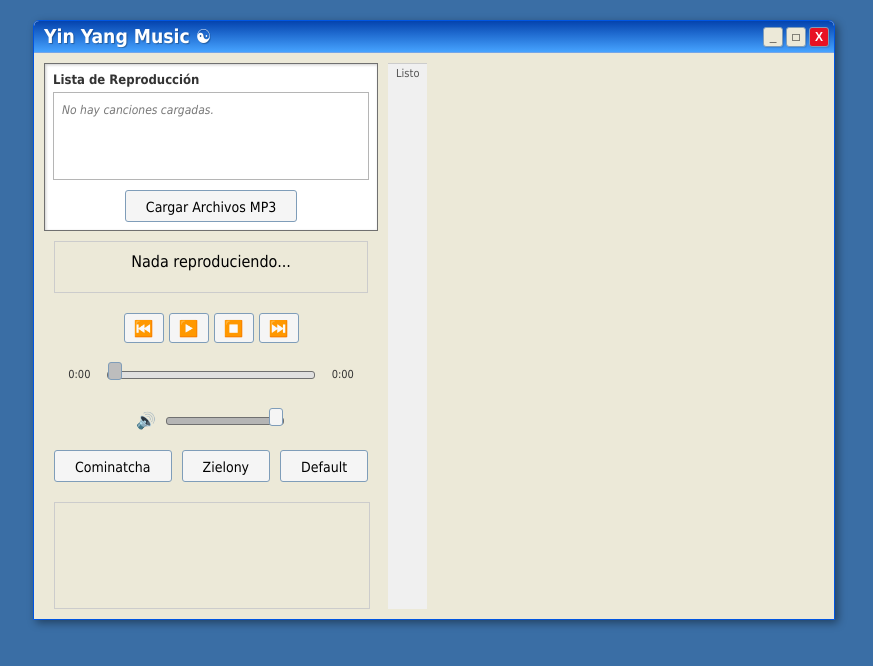
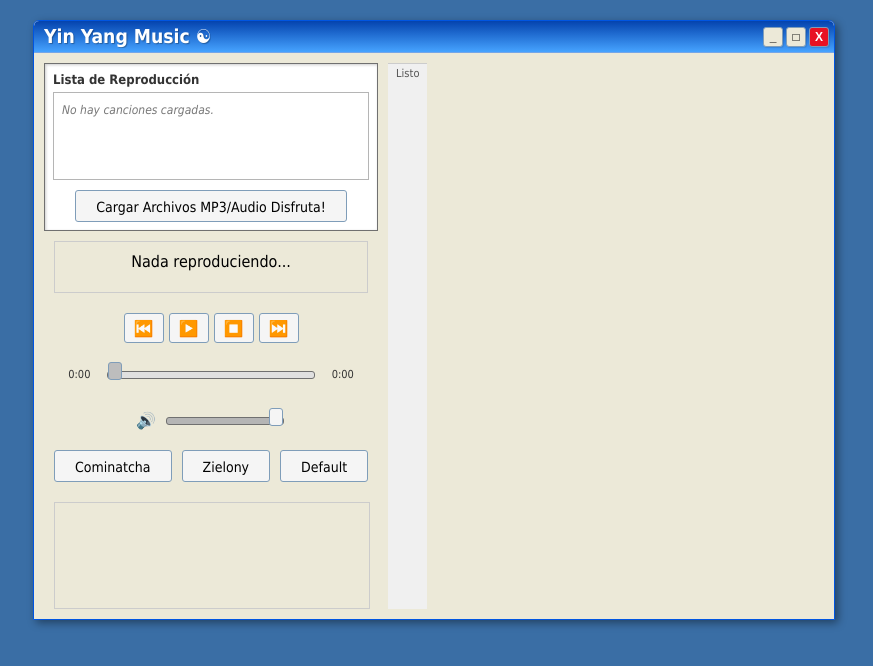
Before and after one commit to Pathsofpain97/YYMusic.io, a React (Vite) app: page / in a window 1280 px wide. Shown: the top 666 px of the page, without its empty margins (206-1079 px from the left). Built offline with nearby package versions, Linux system fonts and the light colour scheme.

Commit message:
version 1.2

```diff
--- a/src/components/Playlist.jsx
+++ b/src/components/Playlist.jsx
@@ -34,7 +34,7 @@ function Playlist({ tracks = [], currentTrackIndex = -1, onTrackSelect, onLoadCl
         )}
       </ul>
       <button onClick={onLoadClick} className={`${styles.loadButton} xp-button-general`}>
-        Cargar Archivos MP3
+        Cargar Archivos MP3/Audio Disfruta!
       </button>
     </div>
   );
```
